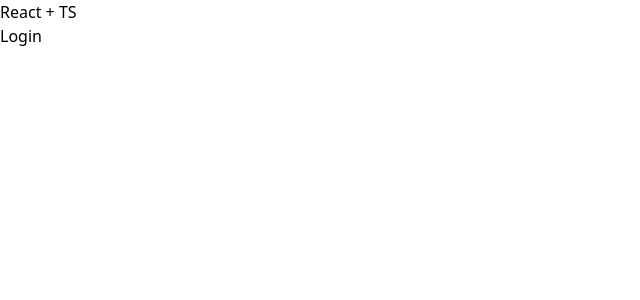
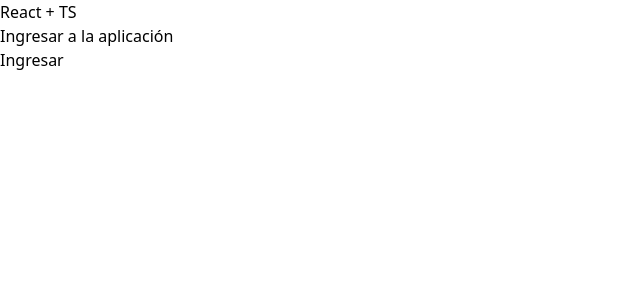
Before and after one commit to JaimeLeonUnison/React-Native, a React (Vite) app in the folder 01-basics/: page / in a window 1280 px wide. Shown: the top 300 px of the page, without its empty margins (0-640 px from the left). Built offline with nearby package versions, Linux system fonts and the light colour scheme.

Commit message:
AuthContext salir & LoginPage SalirButton

```diff
--- a/01-basics/src/components/LoginPage.tsx
+++ b/01-basics/src/components/LoginPage.tsx
@@ -2,7 +2,8 @@ import { useAuthContext } from '../context/AuthContext';
 
 export const LoginPage = () => {
 
-    const { isChecking } = useAuthContext();
+    const { isChecking, isAuthenticated, loginWithEmailPassword, user, logout } =
+    useAuthContext();
 
     if (isChecking) {
         return <h3>Loading...</h3>
@@ -10,7 +11,26 @@ export const LoginPage = () => {
 
     return (
         <>
-            <h3>Login</h3>
+            {
+                (isAuthenticated ? (
+                    <>
+                        <h3>Bienvenido</h3>
+                        <pre>
+                            {JSON.stringify(user, null, 2)}
+                        </pre>
+                        <button
+                        onClick ={() => logout()}
+                        className="bg-blue-500 p-2 text-white rounded-xl mt-2">Salir</button>
+                    </>
+                ) : (
+                    <>
+                        <h3>Ingresar a la aplicación</h3>
+
+                        <button
+                        onClick = { () => loginWithEmailPassword ('jesusinyoursoup@gmail.com', '123456') }
+                        className="bg-blue-500 p-2 text-white rounded-xl mt-2">Ingresar</button>
+                    </>
+                ))}
         </>
-    )
-}
+    );
+};
--- a/01-basics/src/context/AuthContext.tsx
+++ b/01-basics/src/context/AuthContext.tsx
@@ -12,6 +12,11 @@ interface AuthState {
 
     user?: User;
     isChecking: boolean;
+    isAuthenticated: boolean;
+
+    //Methods
+    loginWithEmailPassword: (email:string, password:string) => void;
+    logout: () => void;
 }
 
 interface User {
@@ -26,6 +31,7 @@ export const useAuthContext = () => useContext(AuthContext);
 export const AuthProvider = ({ children }: PropsWithChildren) => {
 
     const [status, setStatus] = useState(AuthStatus.checking);
+    const [user, setUser] = useState<User>()
 
 useEffect(() => {
     setTimeout(() => {
@@ -33,13 +39,34 @@ useEffect(() => {
     }, 1500);
 }, []);
 
+
+const loginWithEmailPassword = (email: string, password: string) => {
+
+    setUser({
+        name: 'Jaime León',
+        email: email,
+    });
+    setStatus(AuthStatus.authenticated);
+};
+
+const logout = () => {
+    setUser(undefined);
+    setStatus(AuthStatus.notAuthenticated)
+}
+
     return (
         <AuthContext.Provider
         value={{
             status: status,
+            user: user,
 
             //Getter
             isChecking: status === AuthStatus.checking,
+            isAuthenticated: status === AuthStatus.authenticated,
+            logout,
+
+            //Method
+            loginWithEmailPassword,
         }}
         >
             {children}
```
